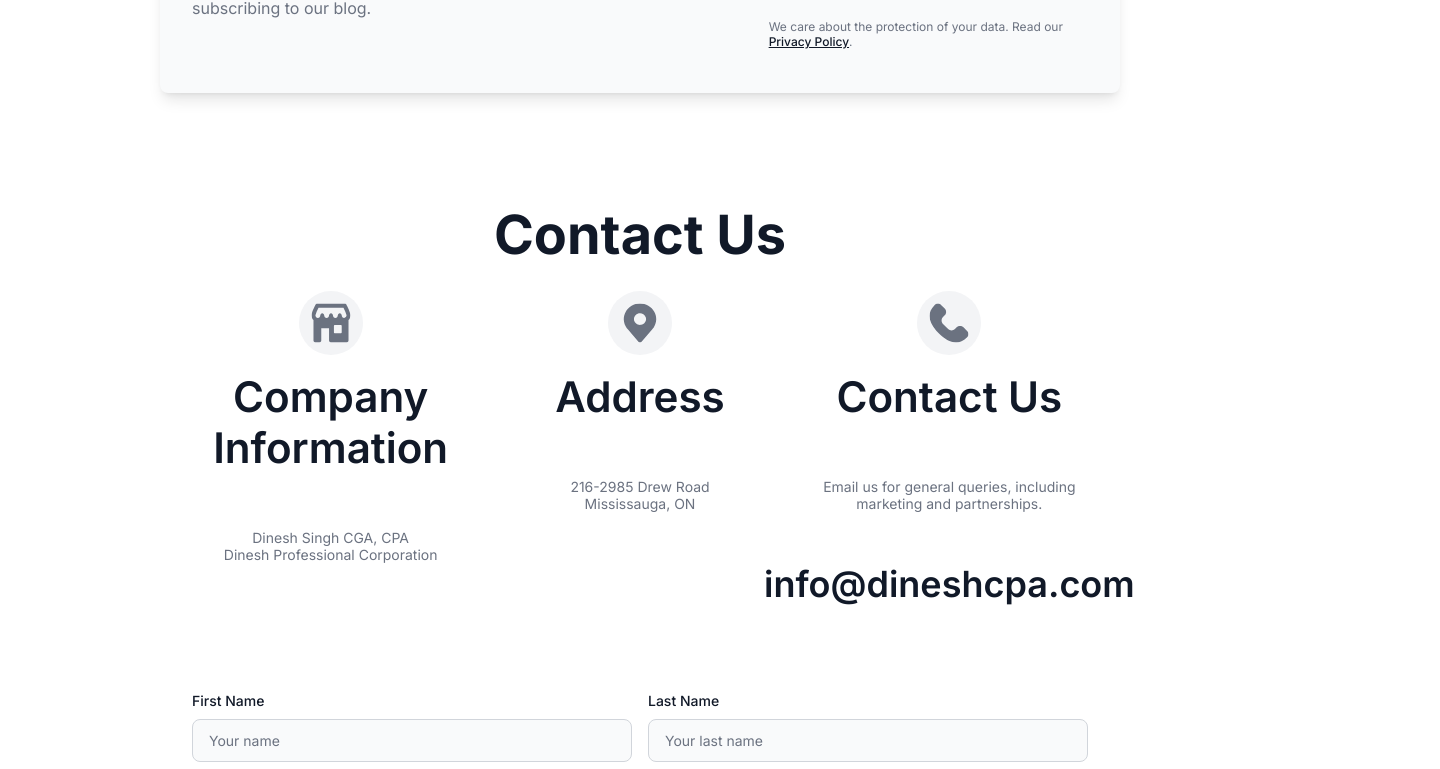
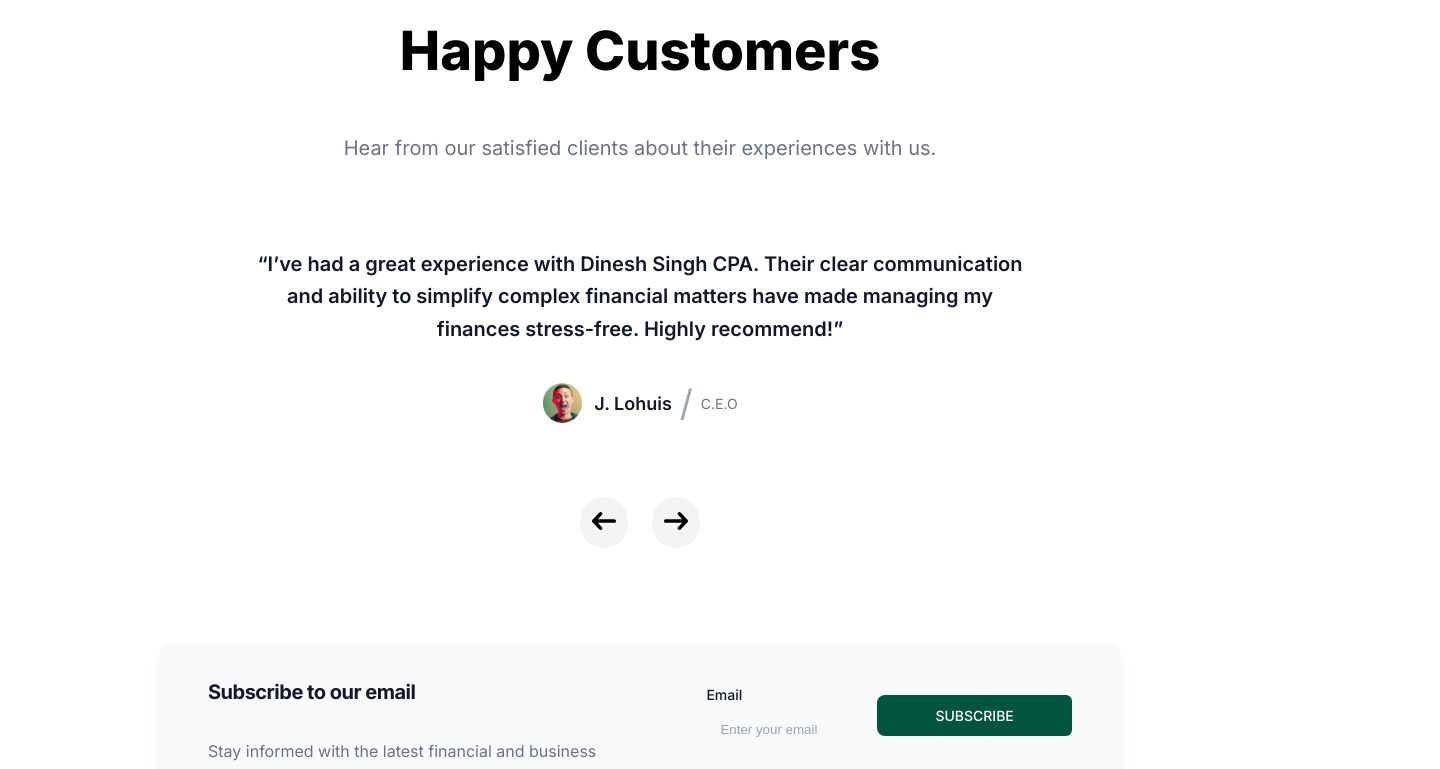
Before and after one commit to wtrepair/dszaccounting, a React (Vite) app: page / in a window 1280 px wide. Shown: the part 7546-8315 px from the top of the page, 1440 px wide, since content can reach past the window. Built offline with nearby package versions, Linux system fonts and the light colour scheme.

Commit message:
refactor(Contact, DineshCPA, InputField, Newsletter): enhance layout and improve accessibility; update email label and styles

```diff
--- a/src/components/Contact.tsx
+++ b/src/components/Contact.tsx
@@ -39,8 +39,7 @@
             <img src="/phone.svg" alt="Contact Icon" className="w-10 h-10" />
           </div>
           <h3 className="font-semibold mt-4">Contact Us</h3>
-          <p className="text-gray-500 text-sm">Email us for general queries, including marketing and partnerships.</p>
-          <p className="font-semibold">info@dineshcpa.com</p>
+          <p className="text-gray-500 text-sm">Email us for general queries, including marketing and partnerships.<b className="block mt-2 text-green-600"> info@dineshcpa.com</b></p>
         </div>
       </div>
 
--- a/src/components/DineshCPA.tsx
+++ b/src/components/DineshCPA.tsx
@@ -20,7 +20,7 @@
 const DineshCPA: FunctionComponent<DineshCPAType> = ({ className = "" }) => {
   return (
     <div
-      className={`relative bg-white flex flex-col items-center justify-start text-17xl text-gray-900 font-text-xl-font-normal ${className}`}
+      className={`relative bg-white flex flex-col items-center justify-start text-17xl text-gray-900 font-text-xl-font-normal overflow-hidden ${className}`}
     >
       <Header />
       <Jumbotron />
@@ -90,7 +90,7 @@
       <Hero />
       <Container />
       <AboutUs1 />
-      {/* <Carousel /> */}
+      <Carousel />
 
       <GroupComponent />
       <div className="relative w-full flex flex-col items-center justify-start text-17xl text-gray-900">
--- a/src/components/InputField.tsx
+++ b/src/components/InputField.tsx
@@ -25,7 +25,7 @@
 
 const InputField: FunctionComponent<InputFieldType> = ({
   className = "",
-  labelText = "Phone number",
+  labelText = "Email",
   showHelperText = false,
   showRightIcon = false,
   showLabel = true,
@@ -46,6 +46,7 @@
   const inputFieldStyle: CSSProperties = useMemo(() => {
     return {
       minWidth: propMinWidth,
+      maxWidth: "100%", // Prevents horizontal overflow
     };
   }, [propMinWidth]);
 
@@ -76,48 +77,40 @@
 
   return (
     <div
-      className={`flex-1 flex flex-col items-start justify-start gap-boundvariablesdata7 text-left text-sm text-gray-500 font-text-xl-font-normal ${className}`}
+      className={`flex-1 flex flex-col items-start justify-start gap-2 text-left text-sm text-gray-500 font-normal ${className}`}
       style={inputFieldStyle}
     >
       {showLabel && (
-        <div
-          className="self-stretch relative leading-[150%] font-medium text-gray-900"
+        <label
+          className="self-stretch text-gray-900 font-medium leading-[150%]"
           style={labelStyle}
         >
           {labelText}
-        </div>
+        </label>
       )}
       <div
-        className="self-stretch rounded-lg bg-gray-50 border-gray-300 border-[1px] border-solid flex flex-row items-center justify-start py-boundvariablesdata11 px-boundvariablesdata4"
+        className="self-stretch rounded-lg bg-gray-50 border-gray-300 border px-3 py-2 flex flex-row items-center justify-start"
         style={inputStyle}
       >
-        <div className="flex-1 flex flex-row items-center justify-start gap-2.5">
-          {showLeftIcon && (
-            <img
-              className="w-boundvariablesdata4 relative h-boundvariablesdata4 overflow-hidden shrink-0 hidden"
-              alt=""
-              src={user1}
-            />
-          )}
-          {showPlaceholder && (
-            <div className="flex-1 relative leading-[125%]">
-              {placeholderText}
-            </div>
-          )}
-          {showRightIcon && (
-            <img
-              className="w-boundvariablesdata11 relative h-boundvariablesdata11 overflow-hidden shrink-0 hidden"
-              alt=""
-              src="/x.svg"
-            />
-          )}
-        </div>
+        {showLeftIcon && user1 && (
+          <img className="w-5 h-5" alt="Icon" src={user1} />
+        )}
+        {showPlaceholder && (
+          <input
+            className="w-full bg-transparent outline-none text-gray-700 placeholder-gray-400"
+            type="text"
+            placeholder={placeholderText}
+          />
+        )}
+        {showRightIcon && (
+          <img className="w-5 h-5 cursor-pointer" alt="Clear" src="/x.svg" />
+        )}
       </div>
       {showHelperText && (
-        <div className="w-[364px] relative leading-[125%]">
-          <span>{`We’ll never share your details. See our `}</span>
+        <p className="w-full text-gray-500 text-xs leading-[125%]">
+          We’ll never share your details. See our{" "}
           <span className="text-gray-900">Privacy Policy.</span>
-        </div>
+        </p>
       )}
     </div>
   );
--- a/src/components/Newsletter.tsx
+++ b/src/components/Newsletter.tsx
@@ -9,11 +9,11 @@
 const Newsletter: FunctionComponent<NewsletterType> = ({ className = "" }) => {
   return (
     <div
-      className={`w-full bg-white border-t border-gray-100 py-8 px-4 sm:px-6 lg:px-8 flex flex-col items-center ${className}`}
+      className={`w-full bg-white border-t border-gray-100 py-8 px-4 sm:px-8 lg:px-8 flex flex-col items-center ${className}`}
     >
       <div className="w-full max-w-4xl shadow-lg rounded-lg bg-gray-50 flex flex-col md:flex-row items-center p-6 sm:p-8 gap-6">
         {/* Left Section */}
-        <div className="flex flex-col items-start gap-4 text-center md:text-left">
+        <div className="flex-1 flex flex-col items-start gap-4 text-center px-4 md:text-left">
           <b className="text-xl sm:text-2xl tracking-tight leading-snug">
         Subscribe to our email
           </b>
@@ -23,7 +23,7 @@
         </div>
 
         {/* Right Section */}
-        <div className="w-full md:w-auto flex flex-col items-center md:items-start gap-4">
+        <div className="w-full md:w-auto flex flex-col items-center md:items-start gap-4 text-center md:text-left px-4">
           <div className="w-full flex flex-col sm:flex-row items-center">
         <InputField
           placeholderText="Enter your email"
--- a/src/global.css
+++ b/src/global.css
@@ -4,6 +4,8 @@
 @tailwind utilities;
 body {
   @apply leading-[normal] m-0;
+  overflow-x: hidden;
+
 }
 *,
 ::before,
```
Lines whose indentation alone changed are shown as unchanged.
